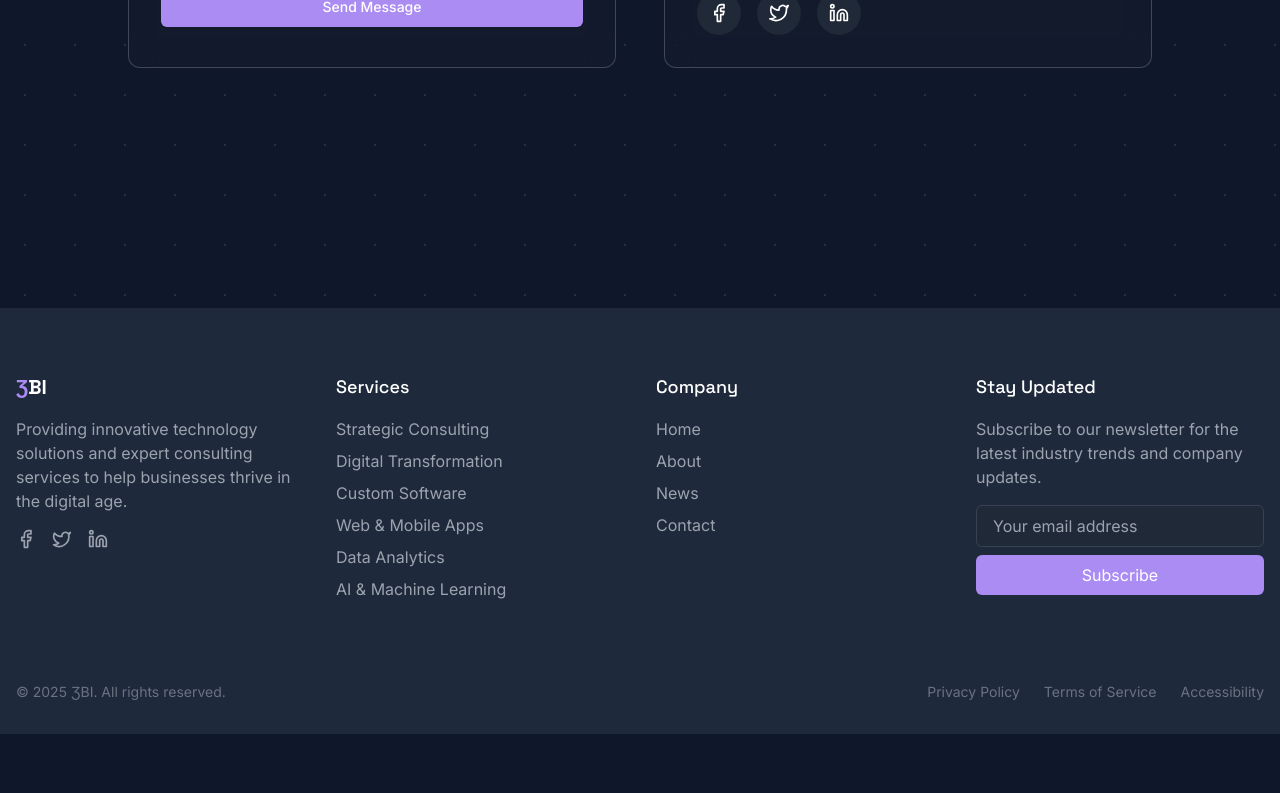
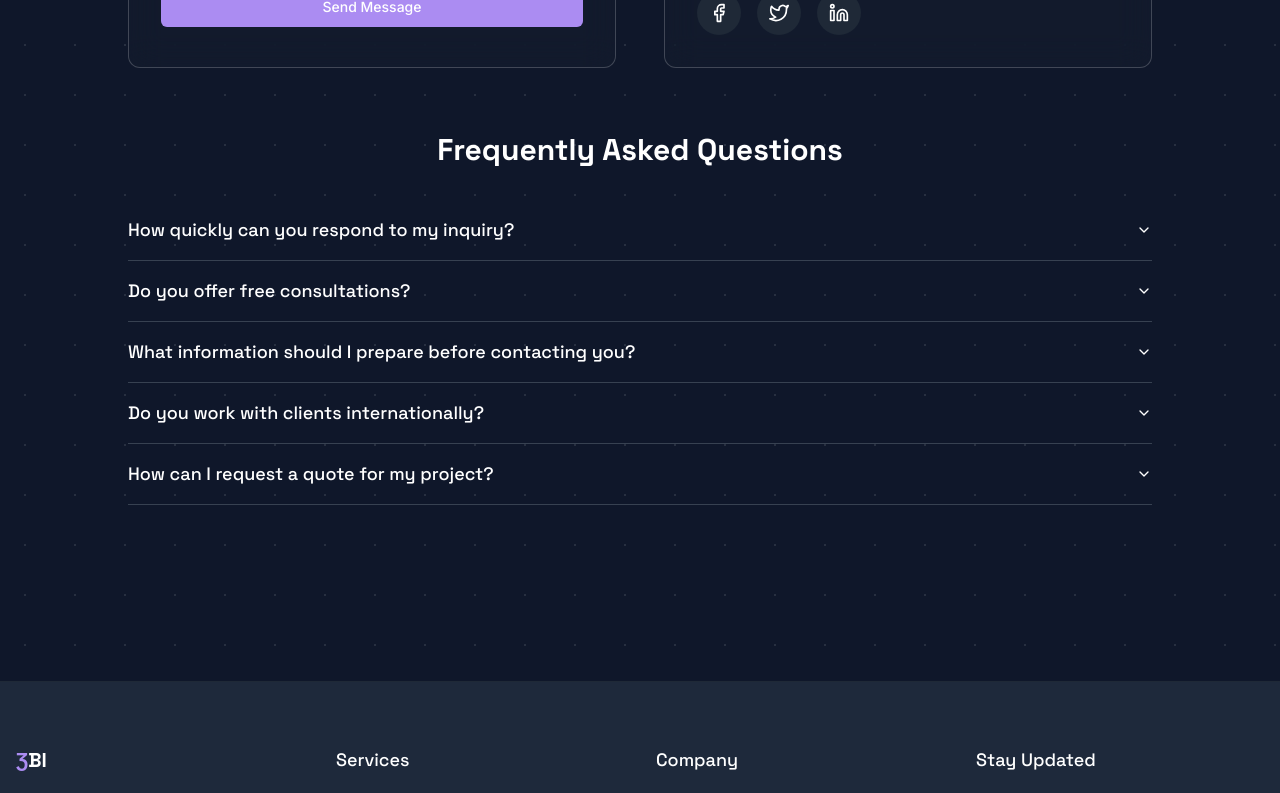
Before and after one commit to codyforbes44/cosmic-web-rebuild, a React (Vite) app: page /contact in a window 1280 px wide. Shown: the part 1080-1873 px from the top of the page. Before the commit the page ends 1814 px from the top, so only its background shows below. Built offline with nearby package versions, Linux system fonts and the light colour scheme.

Commit message:
Fix: ContactFAQ component usage
The ContactFAQ component in src/pages/Contact.tsx was not correctly implemented as a JSX component. The fix involves updating the component to return a valid ReactNode.

```diff
--- a/src/components/contact/ContactFAQ.tsx
+++ b/src/components/contact/ContactFAQ.tsx
@@ -1,6 +1,66 @@
+
 import React from 'react';
 import { Accordion, AccordionContent, AccordionItem, AccordionTrigger } from "@/components/ui/accordion";
+
 const ContactFAQ = () => {
-  return;
+  return (
+    <div className="mt-16">
+      <h2 className="text-3xl font-bold text-center mb-8 text-white">Frequently Asked Questions</h2>
+      <Accordion type="single" collapsible className="w-full">
+        <AccordionItem value="item-1" className="border-gray-700">
+          <AccordionTrigger className="text-white hover:text-accent text-lg">
+            How quickly can you respond to my inquiry?
+          </AccordionTrigger>
+          <AccordionContent className="text-gray-300">
+            We typically respond to all inquiries within 24 business hours. For urgent matters,
+            please indicate so in your message and we'll prioritize your request.
+          </AccordionContent>
+        </AccordionItem>
+
+        <AccordionItem value="item-2" className="border-gray-700">
+          <AccordionTrigger className="text-white hover:text-accent text-lg">
+            Do you offer free consultations?
+          </AccordionTrigger>
+          <AccordionContent className="text-gray-300">
+            Yes, we offer an initial 30-minute consultation free of charge. This gives us a chance
+            to understand your needs and determine if we're a good fit for your project.
+          </AccordionContent>
+        </AccordionItem>
+
+        <AccordionItem value="item-3" className="border-gray-700">
+          <AccordionTrigger className="text-white hover:text-accent text-lg">
+            What information should I prepare before contacting you?
+          </AccordionTrigger>
+          <AccordionContent className="text-gray-300">
+            It helps to have a brief description of your project or challenge, your timeline,
+            budget considerations, and any specific goals or requirements. The more information
+            you provide, the more tailored our response can be.
+          </AccordionContent>
+        </AccordionItem>
+
+        <AccordionItem value="item-4" className="border-gray-700">
+          <AccordionTrigger className="text-white hover:text-accent text-lg">
+            Do you work with clients internationally?
+          </AccordionTrigger>
+          <AccordionContent className="text-gray-300">
+            Absolutely! We work with clients around the globe. Our team is experienced in
+            remote collaboration and we have processes in place to ensure smooth communication
+            across different time zones.
+          </AccordionContent>
+        </AccordionItem>
+
+        <AccordionItem value="item-5" className="border-gray-700">
+          <AccordionTrigger className="text-white hover:text-accent text-lg">
+            How can I request a quote for my project?
+          </AccordionTrigger>
+          <AccordionContent className="text-gray-300">
+            You can request a quote by filling out our contact form, emailing us directly, or
+            visiting our dedicated "Get Quote" page for a more detailed quote request form.
+          </AccordionContent>
+        </AccordionItem>
+      </Accordion>
+    </div>
+  );
 };
+
 export default ContactFAQ;
```
